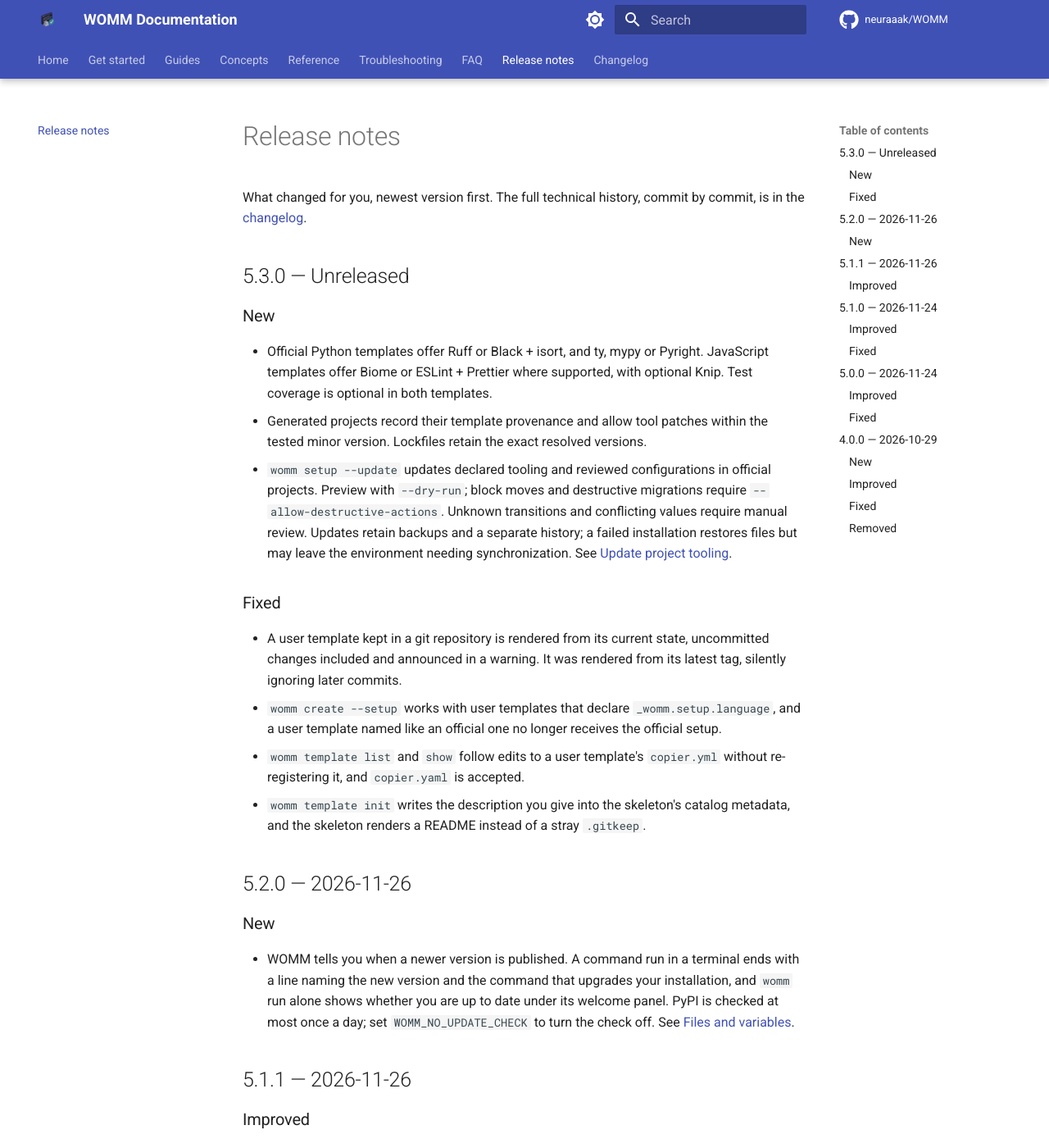
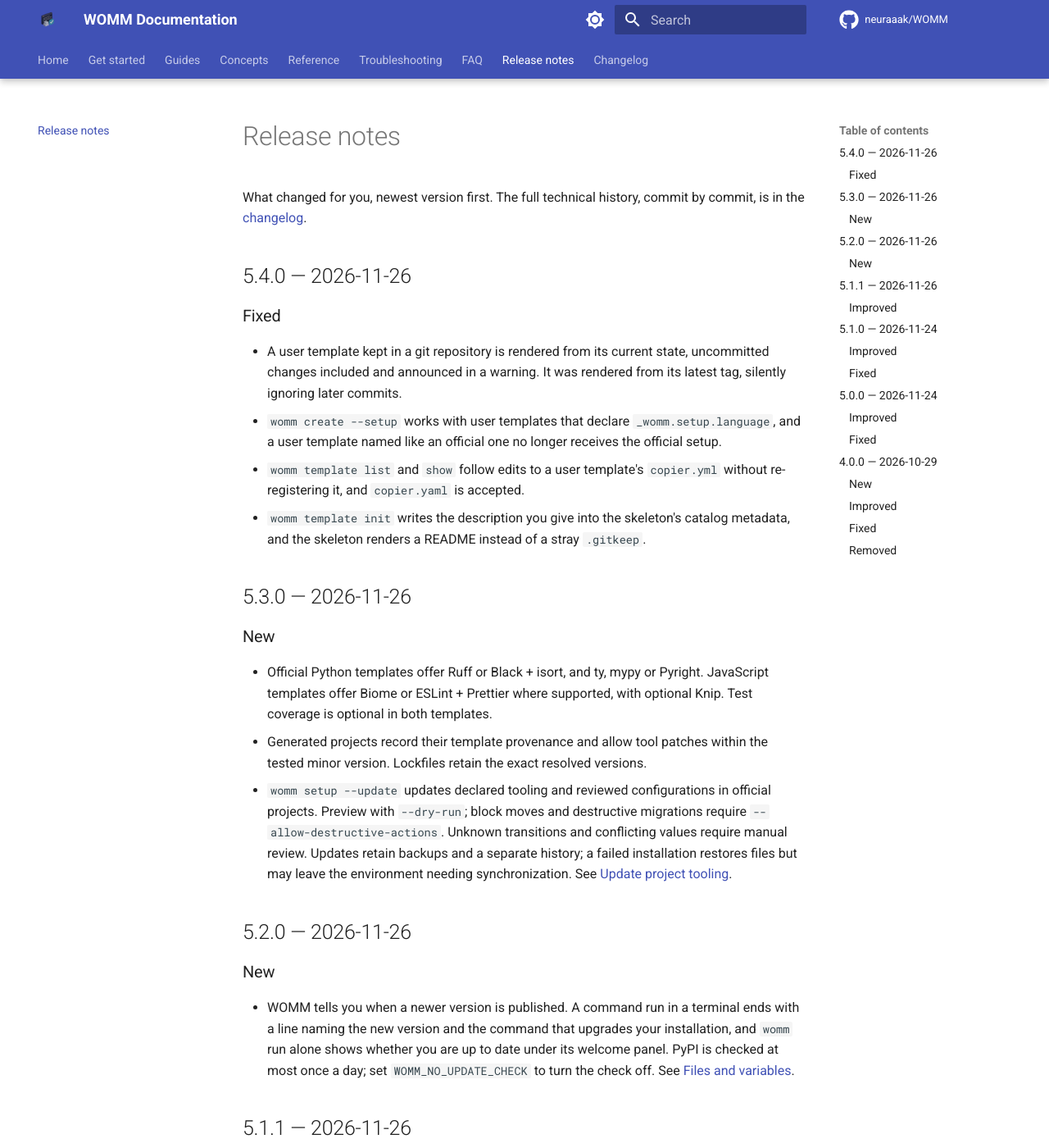
Before and after one commit to neuraaak/WOMM, an MkDocs documentation site: the page built from docs/release-notes.md, in a window 1280 px wide and 1400 px high. Shown: the whole window at 82% size. Built offline with MkDocs 1.6.1 and Material for MkDocs 9.7.7, drawn with Linux system fonts in a browser that asks for light colours; comment, search, counter and statistics services are not loaded; the version menu is left out.

Commit message:
chore(release): bump version to 5.4.0

```diff
--- a/docs/release-notes.md
+++ b/docs/release-notes.md
@@ -3,7 +3,23 @@
 What changed for you, newest version first. The full technical history, commit
 by commit, is in the [changelog](changelog.md).
 
-## 5.3.0 — Unreleased
+## 5.4.0 — 2026-11-26
+
+### Fixed
+
+- A user template kept in a git repository is rendered from its current state,
+  uncommitted changes included and announced in a warning. It was rendered from
+  its latest tag, silently ignoring later commits.
+- `womm create --setup` works with user templates that declare
+  `_womm.setup.language`, and a user template named like an official one no
+  longer receives the official setup.
+- `womm template list` and `show` follow edits to a user template's
+  `copier.yml` without re-registering it, and `copier.yaml` is accepted.
+- `womm template init` writes the description you give into the skeleton's
+  catalog metadata, and the skeleton renders a README instead of a stray
+  `.gitkeep`.
+
+## 5.3.0 — 2026-11-26
 
 ### New
 
--- a/pyproject.toml
+++ b/pyproject.toml
@@ -14,7 +14,7 @@ build-backend = "hatchling.build"
 
 [project]
 name = "womm-cli"
-version = "5.3.0"
+version = "5.4.0"
 description = "Universal development tools for Python and JavaScript - Automatic installation, cross-platform configuration, global commands"
 readme = "README.md"
 license = { text = "MIT" }
--- a/src/womm/_version.py
+++ b/src/womm/_version.py
@@ -7,4 +7,4 @@
 
 from __future__ import annotations
 
-__version__ = "5.3.0"
+__version__ = "5.4.0"
```
Also changed, not shown: other parts of docs/release-notes.md (+0 -14 lines), 1 other file.
